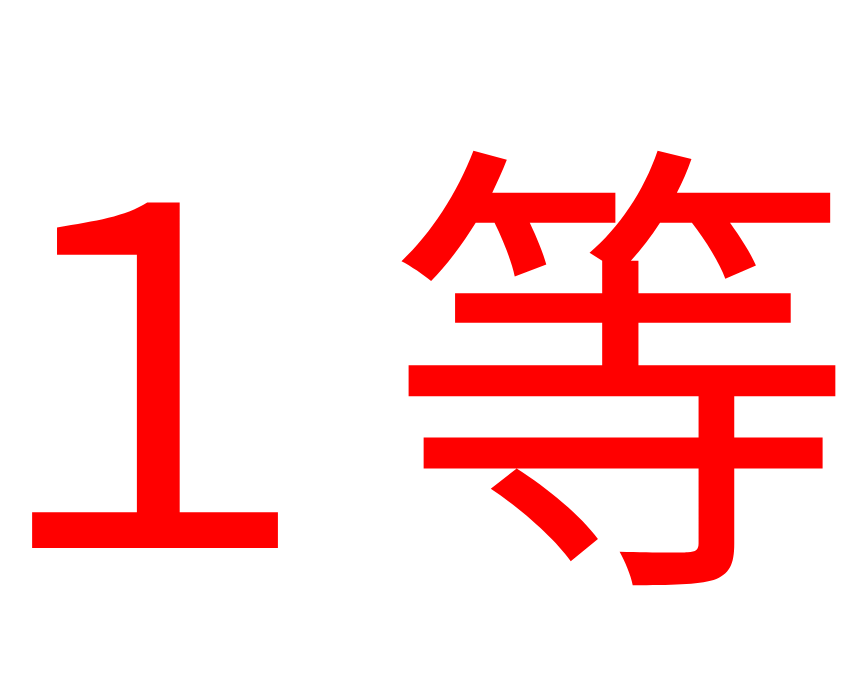
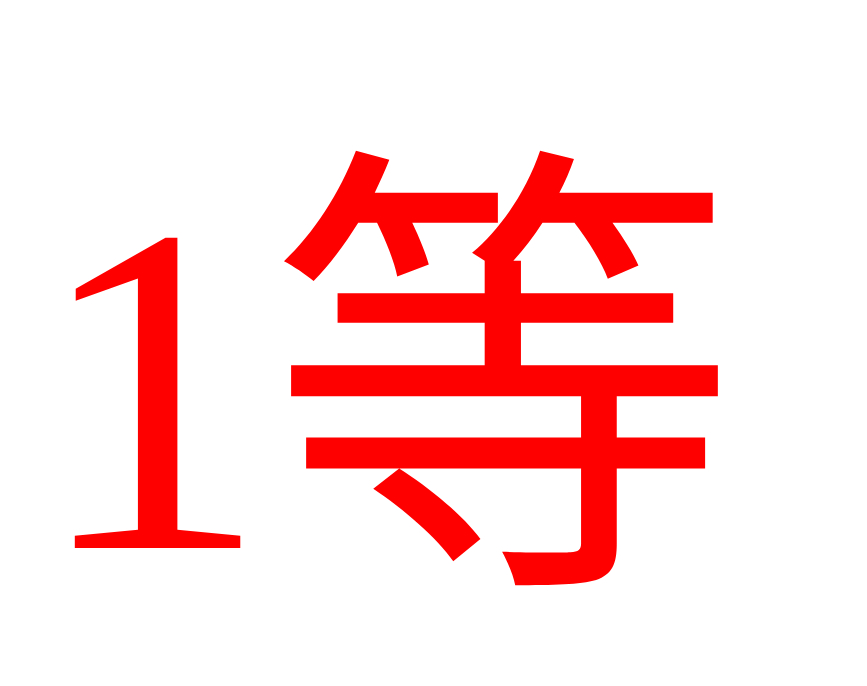
Before and after one commit to TPC-Nishino/chusen, a plain HTML site: page index.html in a window 1280 px wide. Shown: the part 620-1306 px from the top of the page, without its empty margins (254-1121 px from the left). Drawn offline with Linux system fonts and the light colour scheme.

Commit message:
Update index.html

```diff
--- a/index.html
+++ b/index.html
@@ -3,4 +3,4 @@
 </head>
 <h1>QRコード抽選会</h1>
 
-<p>１等</p>
+<p>1等</p>
```
